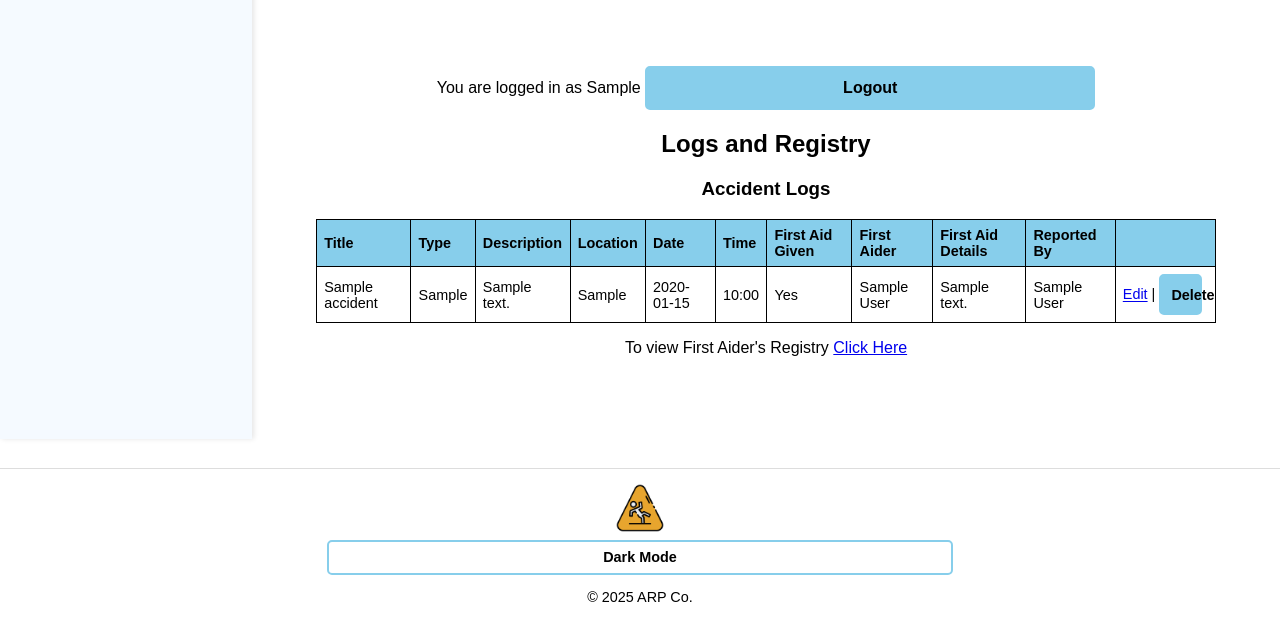
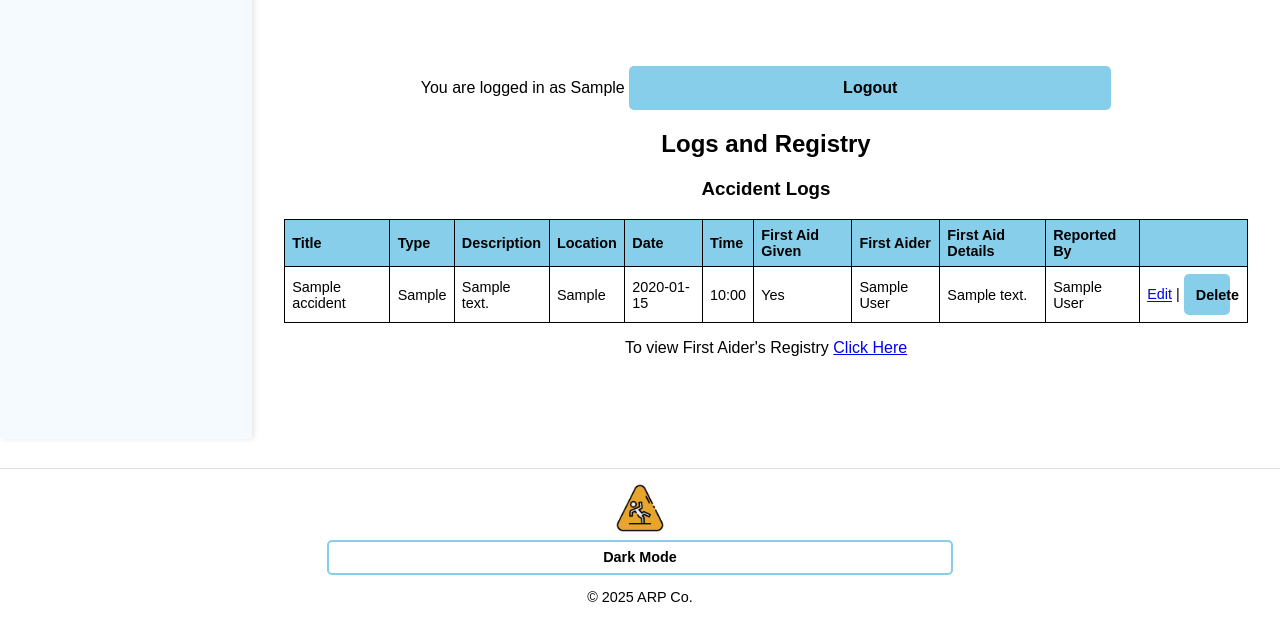
Before and after one commit to Lumi1203/database-project, a Flask app: page /view in a window 1280 px wide. Shown: the part 516-1150 px from the top of the page. Run offline with Flask 3, Linux system fonts and the light colour scheme; a user stored in the database is signed in; tables that the repository leaves empty hold one stand-in row (values such as "Sample post").

Commit message:
css fixed

```diff
--- a/static/css/styles.css
+++ b/static/css/styles.css
@@ -292,10 +292,11 @@ body.dark-mode #darkModeToggle {
   }
 
 main {
-  max-width: 900px;
+  /*max-width: 900px;*/
   margin: 0 auto;
   padding: 2em;
   text-align: center;
+  overflow-x: auto;
 }
 
 #image-scroller {
@@ -314,4 +315,16 @@ main {
   margin: 0 auto;
 }
 
+table {
+  width: 100%;
+  max-width: 100%;
+  border-collapse: collapse;
 }
+
+.table-wrapper {
+  overflow-x: auto;
+  width: 100%;
+}
+
+
+}
--- a/templates/view.html
+++ b/templates/view.html
@@ -17,7 +17,7 @@
 
 {% if accidents %}
 <h3>Accident Logs</h3>
-    <table>
+    <table class="table-wrapper">
         <thead>
             <tr>
                 <th>Title</th>
@@ -74,7 +74,7 @@
 
 {% if first_aiders %}
 <h3>First Aider's Registry</h3>
-    <table>
+    <table class="table-wrapper">
         <thead>
             <tr>
                 <th>ID</th>
```
